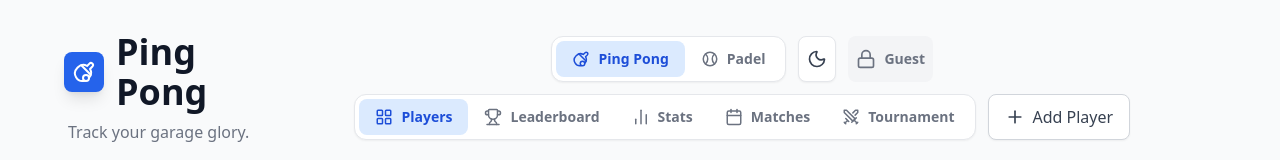
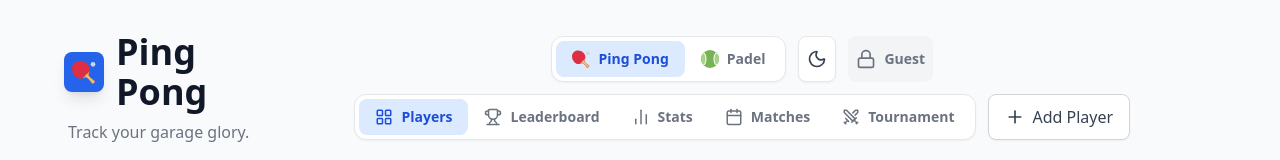
Before and after one commit to Sportno-Drustvo-Sistem/Table-Tennis-Tracker, a React (Vite) app: page / in a window 1280 px wide. Shown: the top 160 px of the page. Built offline with nearby package versions, Linux system fonts and the light colour scheme; no server answers; the database is empty.

Commit message:
updated icons for real this time

```diff
--- a/src/components/Icons.jsx
+++ b/src/components/Icons.jsx
@@ -1,15 +1,20 @@
 import React from 'react'
 
 export const PingPongIcon = ({ size = 24, className = "" }) => (
-    <svg xmlns="http://www.w3.org/2000/svg" width={size} height={size} viewBox="0 0 24 24" fill="none" stroke="currentColor" strokeWidth="2" strokeLinecap="round" strokeLinejoin="round" className={className}>
-        <path d="M12.718 20.713a7.64 7.64 0 0 1-7.48-12.755l.72-.72a7.64 7.64 0 0 1 9.105-1.283L17.45 3.61a2.08 2.08 0 0 1 3.057 2.815l-.116.126l-2.346 2.387a7.64 7.64 0 0 1-1.052 8.864" />
-        <path d="M11 18a3 3 0 1 0 6 0a3 3 0 1 0-6 0M9.3 5.3l9.4 9.4" />
+    <svg xmlns="http://www.w3.org/2000/svg" width={size} height={size} viewBox="0 0 36 36" className={className}>
+        <path fill="#dd2e44" d="M23.106 5.971C17.615.48 8.384-.521 3.307 4.557C-1.77 9.634-.77 18.865 4.721 24.356c3.554 3.554 7.785 4.323 11.707 3.058l-.015.013l.13-.052c.264-.088.527-.179.788-.284a25 25 0 0 1 2.942-.806c1.848-.38 3.541 1.606 4.955 3.021s4.242 5.657 4.949 6.364s1.414 0 2.122-.707l.707-.707l.707-.707c.707-.708 1.414-1.415.707-2.122s-4.95-3.535-6.364-4.949s-3.4-3.107-3.021-4.955a24 24 0 0 1 .653-2.481c1.974-4.222 1.537-8.952-2.582-13.071" />
+        <path fill="#d99e82" d="M15.564 27.655q.434-.104.864-.241l-.015.013l.13-.052c.264-.088.527-.179.788-.284a25 25 0 0 1 2.942-.806c1.848-.38 3.541 1.606 4.955 3.021s4.242 5.657 4.949 6.364s1.414 0 2.122-.707l.707-.707l.707-.707c.707-.708 1.414-1.415.707-2.122s-4.95-3.535-6.364-4.949s-3.4-3.107-3.021-4.955a24 24 0 0 1 .653-2.481q.536-1.147.824-2.334z" />
+        <path fill="#ffcc4d" d="m20.277 22.942l1.414-1.414l12.022 12.021l-1.414 1.414z" />
+        <circle cx="31.5" cy="6.5" r="3.5" fill="#ccd6dd" />
     </svg>
 )
 
 export const TennisIcon = ({ size = 24, className = "" }) => (
-    <svg xmlns="http://www.w3.org/2000/svg" width={size} height={size} viewBox="0 0 24 24" fill="none" stroke="currentColor" strokeWidth="2" strokeLinecap="round" strokeLinejoin="round" className={className}>
-        <path d="M3 12a9 9 0 1 0 18 0a9 9 0 1 0-18 0" />
-        <path d="M6 5.3a9 9 0 0 1 0 13.4M18 5.3a9 9 0 0 0 0 13.4" />
+    <svg xmlns="http://www.w3.org/2000/svg" width={size} height={size} viewBox="0 0 36 36" className={className}>
+        <circle cx="18" cy="18" r="18" fill="#77b255" />
+        <path fill="#a6d388" d="M26 18c0 6.048 2.792 10.221 5.802 11.546A17.92 17.92 0 0 0 36 18c0-4.396-1.58-8.42-4.198-11.546C28.792 7.779 26 11.952 26 18" />
+        <path fill="#fff" d="M27 18c0-6.048 1.792-10.221 4.802-11.546a18 18 0 0 0-1.428-1.504C27.406 6.605 25 10.578 25 18c0 7.421 2.406 11.395 5.374 13.05c.502-.476.984-.973 1.428-1.504C28.792 28.221 27 24.048 27 18" />
+        <path fill="#a6d388" d="M10 18c0-6.048-2.792-10.22-5.802-11.546A17.92 17.92 0 0 0 0 18c0 4.396 1.58 8.42 4.198 11.546C7.208 28.22 10 24.048 10 18" />
+        <path fill="#fff" d="M4.198 6.454C7.208 7.78 9 11.952 9 18S7.208 28.22 4.198 29.546c.445.531.926 1.027 1.428 1.504C8.593 29.395 11 25.421 11 18S8.594 6.605 5.626 4.951a18 18 0 0 0-1.428 1.503" />
     </svg>
 )
--- a/src/components/modals/PlayerSelectionModal.jsx
+++ b/src/components/modals/PlayerSelectionModal.jsx
@@ -104,11 +104,11 @@ const PlayerSelectionModal = ({ isOpen, onClose, users, onPlayersSelected, onLiv
                         <div className="flex flex-col items-center justify-center py-20 text-gray-500 dark:text-gray-400">
                             <div className="mb-6 flex justify-center drop-shadow-sm">
                                 <svg xmlns="http://www.w3.org/2000/svg" width="96" height="96" viewBox="0 0 36 36">
-                                    <path fill="#e1e8ed" d="M36 11a2 2 0 0 0-4 0s-.011 3.285-3 3.894V12c0-6.075-4.925-11-11-11S7 5.925 7 12v3.237C1.778 16.806 0 23.231 0 27a2 2 0 0 0 4 0s.002-3.54 3.336-3.958C7.838 27.883 8.954 33 11 33h1c4 0 3 2 7 2s3-2 6-2s2.395 2 6 2a3 3 0 0 0 3-3c0-.675-2.274-4.994-3.755-9.268C35.981 21.348 36 14.58 36 11" />
-                                    <circle cx="13" cy="12" r="2" fill="#292f33" />
-                                    <circle cx="23" cy="12" r="4" fill="#292f33" />
-                                    <circle cx="23" cy="13" r="2" fill="#9aaab4" />
-                                    <path fill="#292f33" d="M22.192 19.491c2.65 1.987 3.591 5.211 2.1 7.199s-4.849 1.988-7.5 0s-3.591-5.211-2.1-7.199c1.492-1.989 4.849-1.988 7.5 0" />
+                                    <path fill="#E1E8ED" d="M36 11a2 2 0 0 0-4 0s-.011 3.285-3 3.894V12c0-6.075-4.925-11-11-11S7 5.925 7 12v3.237C1.778 16.806 0 23.231 0 27a2 2 0 0 0 4 0s.002-3.54 3.336-3.958C7.838 27.883 8.954 33 11 33h1c4 0 3 2 7 2s3-2 6-2s2.395 2 6 2a3 3 0 0 0 3-3c0-.675-2.274-4.994-3.755-9.268C35.981 21.348 36 14.58 36 11z" />
+                                    <circle cx="13" cy="12" r="2" fill="#292F33" />
+                                    <circle cx="23" cy="12" r="4" fill="#292F33" />
+                                    <circle cx="23" cy="13" r="2" fill="#9AAAB4" />
+                                    <path fill="#292F33" d="M22.192 19.491c2.65 1.987 3.591 5.211 2.1 7.199s-4.849 1.988-7.5 0s-3.591-5.211-2.1-7.199c1.492-1.989 4.849-1.988 7.5 0z" />
                                 </svg>
                             </div>
                             <h3 className="text-xl font-bold text-gray-800 dark:text-white">No players found</h3>
```
